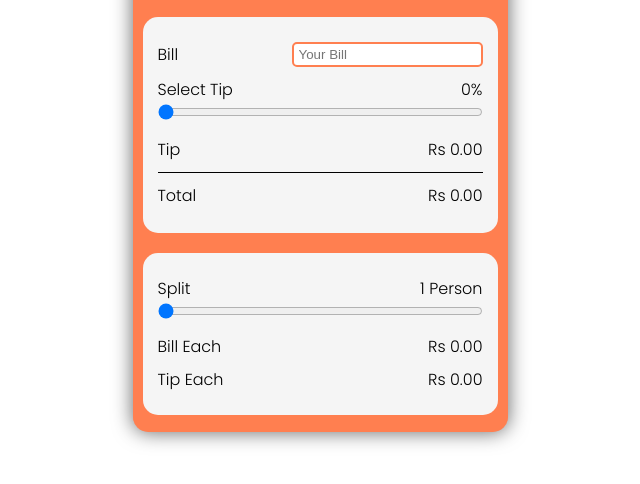
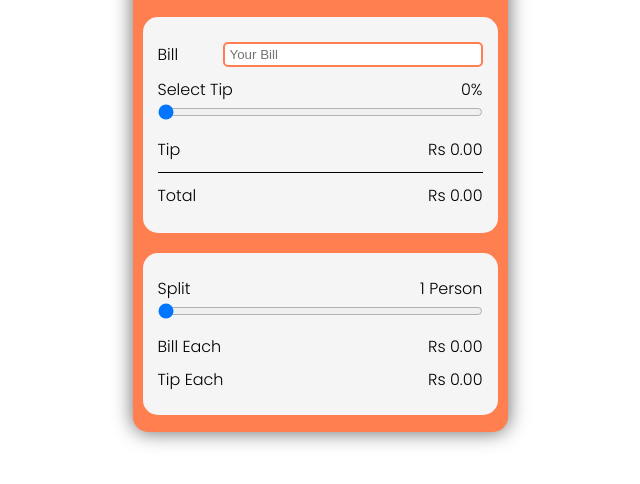
Before and after one commit to dev-sujay/Tip-Calculator, a plain HTML site: page index.html in a window 1280 px wide. Shown: the part 88-572 px from the top of the page, without its empty margins (320-960 px from the left). Drawn offline with Linux system fonts and the light colour scheme.

Commit message:
changed some style

```diff
--- a/style.css
+++ b/style.css
@@ -61,6 +61,7 @@
     border: 2px solid coral;
     padding: 0px 5px;
     outline: none;
+    width: 80%;
 }
 
 #tip-show {
@@ -118,7 +119,7 @@
     justify-content: space-between;
 }
 
-@media screen and (max-width:380px){
+@media screen and (max-width:400px){
     .container{
         width: 100vw;
         height: 100vh;
```
